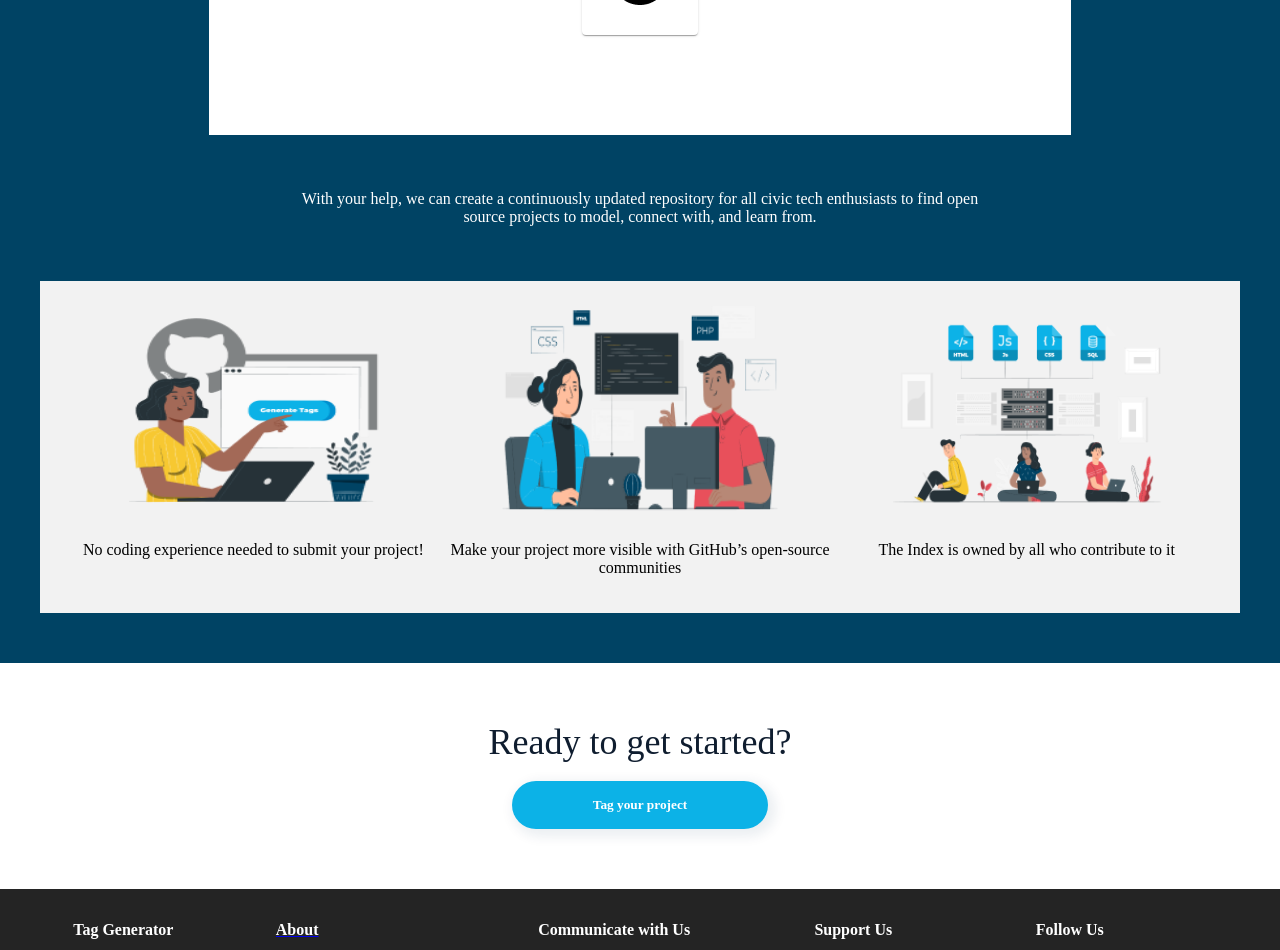
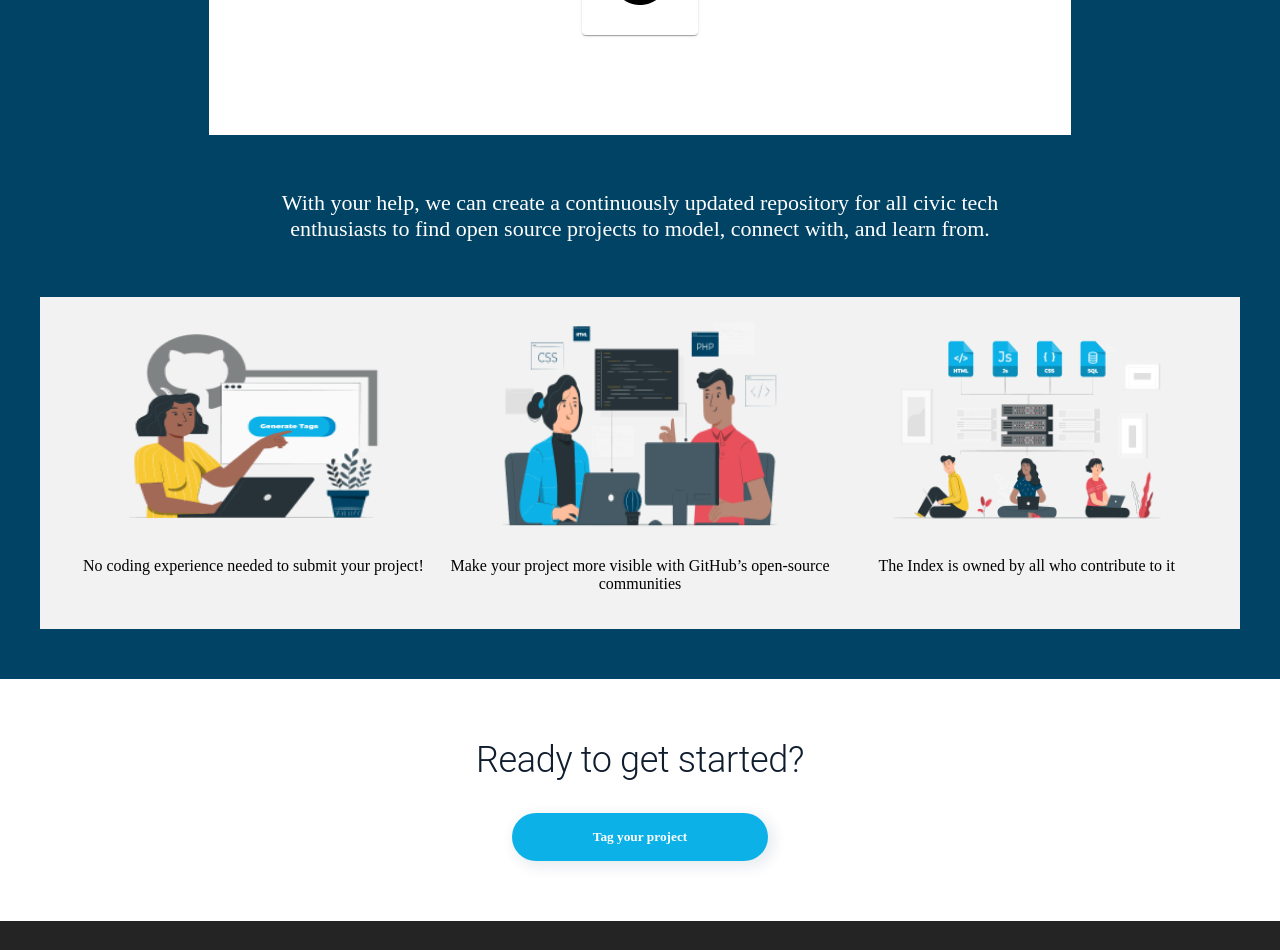
Before and after one commit to civictechindex/CTI-website-frontend, a React (Create React App) app: page /about in a window 1280 px wide. Shown: the part 500-1450 px from the top of the page. Built offline with nearby package versions, Linux system fonts and the light colour scheme; what webfontloader would draw is missing.

Commit message:
fixed getstarted

```diff
--- a/src/components/GetStartedCard.js
+++ b/src/components/GetStartedCard.js
@@ -1,29 +1,19 @@
 import React from 'react';
 import { Grid } from "@material-ui/core";
 import NavButton from "./NavButton"
+import TitleSection from "./TitleSection"
+
+
 
 export default function GetStartedCard (props) {
-  const title = props.title
+    const title = props.title
 
-  const textStyles = {
-    color:'#0F1D2F',
-    fontWeight: '500',
-    margin:'0 auto 20px auto'
-  }
 
-  const CardTitle = () => {
-    return (
-      <Grid container alignItems="center" justify="center">
-      <h2 style={textStyles} align='center'>{title}</h2>
-      </Grid>
-    )
-  }
 
   return (
     <>
-      <Grid container alignItems="center" justify="center" style={{padding: '60px', marginTop: '50px', backgroundColor: "#FFFFFF"}}>
-
-        <CardTitle />
+      <Grid container alignItems="center" justify="center" direction="column" style={{padding: '30px 30px 60px 30px',backgroundColor: "#FFFFFF"}}>
+        <TitleSection title={title} textVariant='black' style={{color:'#0F1D2F'}}/>
         <NavButton href='/taggenerator' variant='blue'>Tag your project</NavButton>
       </Grid>
     </>
--- a/src/components/NavButton.js
+++ b/src/components/NavButton.js
@@ -1,39 +1,28 @@
 import React from 'react';
 import { Link } from 'react-router-dom';
+import { makeStyles } from '@material-ui/core/styles';
 
-const blueVariant = {
+const useStyles = makeStyles({
+    buttonStyles: {
     fontFamily: 'Work Sans, san-serif',
     fontWeight: '700',
     padding:'16px',
-    backgroundColor: '#0CB2E7',
     height: '48px',
     width: '256px',
     color: 'white',
     border: 'none',
     borderRadius: '24px',
     boxShadow: '4px 4px 12px 4px rgba(4, 45, 95, 0.08)'
-}
+    },
 
-const defaultVariant = {
-    fontFamily: 'Work Sans, san-serif',
-    fontWeight: '700',
-    padding:'16px',
-    backgroundColor: '#FEFEFE',
-    width: '256px',
-    height: '48px',
-    color: '#6D6E74',
-    border: 'none',
-    borderRadius: '24px',
-    boxShadow: '4px 4px 12px 4px rgba(4, 45, 95, 0.08)'
-}
+  });
 
-/**
- */
 export default function NavButton(props) {
+    const classes = useStyles();
     return (
         <>
             <Link to={props.href}>
-                <button style={props.variant === 'blue' ? blueVariant : defaultVariant}>
+                <button className={classes.buttonStyles} style={props.variant === 'blue' ? {backgroundColor: '#0CB2E7'} : {backgroundColor: '#FEFEFE',color: '#6D6E74'}}>
                     {props.children}
                 </button>
             </Link>
--- a/src/components/TitleSection.js
+++ b/src/components/TitleSection.js
@@ -1,12 +1,12 @@
 import React from 'react';
 import { Grid,Typography } from "@material-ui/core";
-import {ThemeProvider,createMuiTheme, responsiveFontSizes } from '@material-ui/core/styles';
+import {ThemeProvider,createMuiTheme } from '@material-ui/core/styles';
 
 export default function GetStartedCard (props) {
   let theme = createMuiTheme();
-  theme = responsiveFontSizes(theme);
   theme.typography.h2 = {
     fontSize: '21px',
+    margin:'auto',
     '@media (min-width:675px)': {
       fontSize: '28px',
     },
@@ -22,7 +22,7 @@ export default function GetStartedCard (props) {
   return (
     <Grid item xs={12}  md={7} style={{ padding: '30px 30px',  margin:'auto'}}>
       <ThemeProvider theme={theme}>
-         <Typography variant="h2" align='center' style={{margin:'auto'}}>{title}</Typography>
+         <Typography variant="h2" align='center' style={props.textVariant === 'black' ? {color:'#0F1D2F'} : {color: '#FFE06D'}}>{title}</Typography>
       </ThemeProvider>
 
     </Grid>
--- a/src/pages/About.js
+++ b/src/pages/About.js
@@ -3,13 +3,15 @@ import "../styles.css";
 import { Header, Footer, PictureCard, NavBreadcrumbs} from "../components";
 import GetStartedCard from "../components/GetStartedCard"
 import TitleSection from "../components/TitleSection"
-import { Grid, Container, Paper } from "@material-ui/core";
+import { Grid, Container, Paper} from "@material-ui/core";
 
 const About = () => {
   const crumbs = [
     { name: "Home", href: "/home" },
     { name: "About", href: "/about" },
   ];
+
+
 
 
   const VideoSection = () => {
@@ -27,8 +29,8 @@ const About = () => {
   const MarketingSection = () => {
     return (
       <Grid container justify="center" alignItems="center" >
-        <Grid item>
-          <p className='white' style={{ padding: '55px', width: '60%', margin: 'auto' }}>
+        <Grid item xs={12} md={8}>
+          <p className='white' style={{ padding: '55px 30px 55px 30px', margin: 'auto' }}>
             With your help, we can create a continuously updated repository for all civic
             tech enthusiasts to find open source projects to model, connect with, and learn from.
         </p>
@@ -48,7 +50,9 @@ const About = () => {
           <MarketingSection />
         </Container>
          <PictureCard />
+         <div className='getStartedCardDivStyle'>
          <GetStartedCard title={"Ready to get started?"} />
+         </div>
       </div>
       <Footer />
     </>
--- a/src/styles.css
+++ b/src/styles.css
@@ -84,9 +84,22 @@ h5 {
 p.white {
     color: white;
     text-align: center;
+    font-size:16px
 }
 
 p.black {
     color: black;
     text-align: center;
 }
+
+@media screen and (min-width: 600px) {
+    p.white {
+        font-size: 22px;
+    }
+    }
+
+@media screen and (min-width: 900px) {
+.getStartedCardDivStyle {
+    margin-top: 50px;
+}
+}
```
